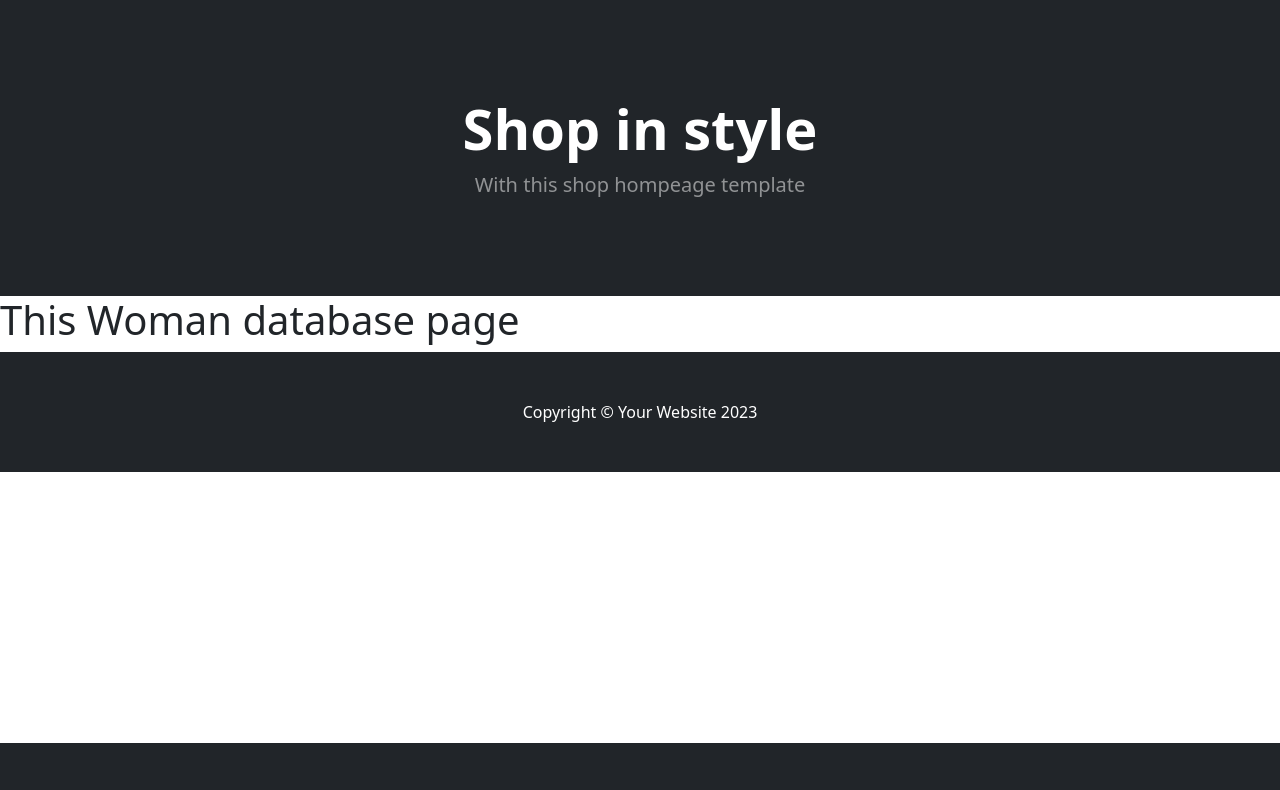
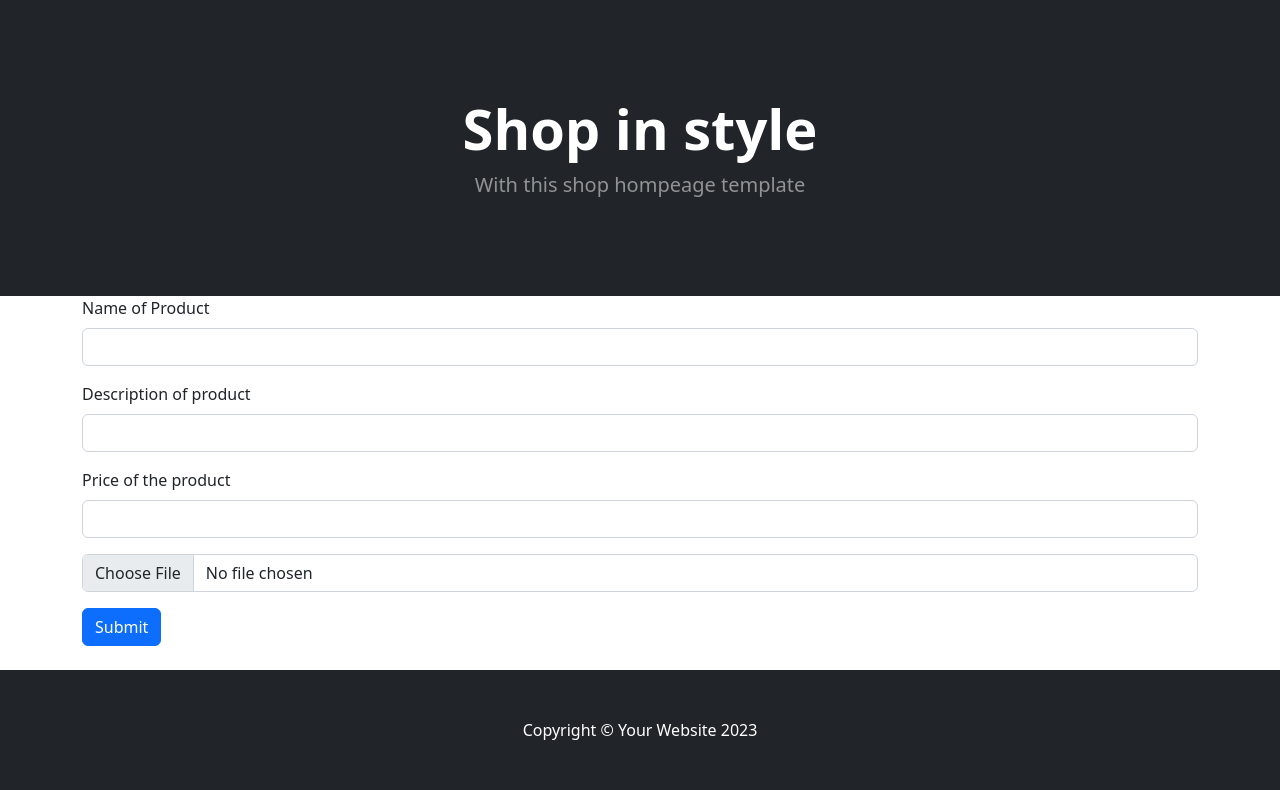
Before and after one commit to AbdulBaseer7896/clothes-web-using-flask, a Flask app: page /Add_woman in a window 1280 px wide. Shown: the part 57-847 px from the top of the page. Before the commit the page ends 800 px from the top, so only its background shows below. Run offline with Flask 3, Linux system fonts and the light colour scheme; some libraries are stand-ins or nearby versions.

Commit message:
now the data is sended in database very well. like image data

```diff
--- a/app.py
+++ b/app.py
@@ -1,62 +1,124 @@
-from flask import Flask ,request, render_template ,  flash , redirect
-from database import log_in_from_db , add_sign_table_to_db
-from database import engine , text
+from flask import Flask, request, render_template,  flash, redirect
+from database import log_in_from_db, add_sign_table_to_db
+from database import engine, text
 import os
+from datetime import datetime
 
 app = Flask(__name__)
+
 
 @app.route('/')
 def home_page():
     return render_template('index.html')
+
 
 @app.route("/sign_in")
 def sign_page():
     return render_template("sign_page.html")
 
 
-
-@app.route("/sign"  , methods =["GET" ,"POST"])
+@app.route("/sign", methods=["GET", "POST"])
 def sign_page_for():
     print("this is sign_page")
     if request.method == "POST":
         with engine.connect() as conn:
-            query = text("INSERT INTO sign_table (email__add, password_has, address1, address2, city) VALUES (:email__add, :password_has, :address1, :address2, :city)")
+            query = text(
+                "INSERT INTO sign_table (email__add, password_has, address1, address2, city) VALUES (:email__add, :password_has, :address1, :address2, :city)")
 
-            conn.execute(query, {"email__add": request.form.get('email'), "password_has": request.form.get("password"), "address1": request.form.get("address1"), "address2": request.form.get("address2"), "city": request.form.get("city")})
+            conn.execute(query, {"email__add": request.form.get('email'), "password_has": request.form.get(
+                "password"), "address1": request.form.get("address1"), "address2": request.form.get("address2"), "city": request.form.get("city")})
+            print("value is inserted in database")
             return render_template("log_in.html")
     return render_template("sign_page.html")
 
 
-
-@app.route("/log_in" , methods =["GET", "POST"])
+@app.route("/log_in", methods=["GET", "POST"])
 def log_page():
     print("thisis log_page now")
     if request.method == "POST":
         email = request.form.get("email")
         password = int(request.form.get("password"))
         log = log_in_from_db()
+        print("THis is code ")
+        print(log)
         for code in log:
             if email == "abdulbasirqazi@gmail.com" and password == 12345:
                 return render_template("admin.html")
+
             if email == code[0] and password == code[1]:
+                print(code[0], code[1])
                 return render_template("index.html")
     return render_template('log_in.html')
 
 
-@app.route("/admin"  , methods =["GET", "POST"])
+@app.route("/admin", methods=["GET", "POST"])
 def admin_page():
     return render_template("admin.html")
 
 
-@app.route("/Add_man")
+@app.route("/Add_man", methods=["GET", "POST"])
 def man_page():
+    file = request.files.get('avatar')
+    if file is not None:
+        new_filename = str(datetime.now().timestamp()).replace(
+            ".", "")  # Generating unique name for the file
+        # Spliting ORIGINAL filename to seperate extenstion
+        split_filename = file.filename.split(".")
+        # Canlculating last index of the list got by splitting the filname
+        ext_pos = len(split_filename)-1
+        # Using last index to get the file extension
+        ext = split_filename[ext_pos]
+        db_path = str(f"uploads/add_man/{new_filename}.{ext}")
+        print("The type of path  = ", type(db_path))
+        file.save(f"uploads/add_man/{new_filename}.{ext}")
+
+        print("File uploaded successfully")
+        print(request.form.get('name'), request.form.get("price"))
+        if request.method == 'POST':
+            print("post work")
+            with engine.connect() as conn:
+                query = text(
+                    "INSERT INTO add_man (item_name, price, descp , pic_name) VALUES (:item_name, :price, :descp, :pic_name)")
+                print("its between")
+                conn.execute(query, {"item_name": request.form.get('name'), "price": int(request.form.get(
+                    "price")), "descp": request.form.get("description"), "pic_name": db_path})
+                print("Data inserted successfully")
+    else:
+        print("Error: No file uploaded")
     return render_template("add_man.html")
 
-@app.route("/Add_woman")
+
+@app.route("/Add_woman", methods=["GET", "POST"] )
 def woman_page():
+    file = request.files.get('avatar')
+    if file is not None:
+        new_filename = str(datetime.now().timestamp()).replace(
+            ".", "")  # Generating unique name for the file
+        # Spliting ORIGINAL filename to seperate extenstion
+        split_filename = file.filename.split(".")
+        # Canlculating last index of the list got by splitting the filname
+        ext_pos = len(split_filename)-1
+        # Using last index to get the file extension
+        ext = split_filename[ext_pos]
+        db_path = str(f"uploads/add_woman/{new_filename}.{ext}")
+        print("The type of path  = ", type(db_path))
+        file.save(f"uploads/add_woman/{new_filename}.{ext}")
+
+        print("File uploaded successfully")
+        print(request.form.get('name'), request.form.get("price"))
+        if request.method == 'POST':
+            print("post work")
+            with engine.connect() as conn:
+                query = text(
+                    "INSERT INTO add_woman (item_name, price, descp , pic_name) VALUES (:item_name, :price, :descp, :pic_name)")
+                print("its between")
+                conn.execute(query, {"item_name": request.form.get('name'), "price": int(request.form.get(
+                    "price")), "descp": request.form.get("description"), "pic_name": db_path})
+                print("Data inserted successfully")
+    else:
+        print("Error: No file uploaded")
     return render_template("add_woman.html")
 
 
-
 if __name__ == '__main__':
-  app.run(host='0.0.0.0', debug=True)
+    app.run(host='0.0.0.0', debug=True)
--- a/database.py
+++ b/database.py
@@ -1,8 +1,8 @@
 from sqlalchemy import create_engine, text
 import os
+import mysql.connector
 
-
-bd = "mysql+pymysql://bcqcnf0mqdgxjcuwtbqr:pscale_pw_VLiReyJTnDZgOJCYKVLzheKwf4KYxQdQupkvUk7EzJB@aws.connect.psdb.cloud/first-data-base?charset=utf8mb4"
+bd = "mysql+pymysql://lkwp097ctrdqyazqlzcq:pscale_pw_LtMfaJT1s4JfNPi5Q9ck6s2VAqYa8cRbNMsyY4C0x13@aws.connect.psdb.cloud/first-data-base?charset=utf8mb4"
 engine = create_engine(
   bd , connect_args={
     "ssl":{
@@ -13,14 +13,11 @@ engine = create_engine(
 
 def log_in_from_db():
   with engine.connect() as conn:
-    result = conn.execute(text("select * from man_image"))
+    result = conn.execute(text("select * from sign_table"))
     log_in = []
     for row in result.all():
       log_in.append(row)
     return log_in
-
-# a = load_jobs_from_db()
-# print(a)
 
 
 def add_sign_table_to_db(data):
@@ -30,18 +27,3 @@ def add_sign_table_to_db(data):
     conn.execute(query, {"email_add": data['email'], "password_has": data["password"], "address1": data["address1"], "address2": data["address2"], "city": data["city"]})
 
 print("This working")
-
-
-
-
-# def sign_store_in_db():
-#     with engine.connect() as conn:
-
-
-# def get_password():
-#     with engine.connect() as conn:
-#       result = conn.execute(text("select * from loge_in"))
-#       log_in = []
-#       for row in result.all():
-#         log_in.append(row)
-#     return log_in
--- a/templates/add_man.html
+++ b/templates/add_man.html
@@ -24,7 +24,7 @@ Add Men
         <input name="price" type="number" class="form-control" id="exampleInputPassword1">
       </div>
       <div class="input-group mb-3">
-        <input type="file" name="image"  class="form-control" id="inputGroupFile02"  autocomplete="" required>
+        <input type="file" name="avatar"  class="form-control" id="inputGroupFile02">
       </div>
 
     <input type="submit"  class="btn btn-primary"></input>
--- a/templates/add_woman.html
+++ b/templates/add_woman.html
@@ -8,6 +8,24 @@ Add Woman
 
 {% block conatant %}
 
-<h1>This Woman database page</h1>
+<form class="container" action="{{ url_for('woman_page') }}"  method="post" enctype="multipart/form-data">
+    <div class="mb-3">
+      <label for="exampleInputEmail1" class="form-label">Name of Product</label>
+      <input name="name"type="text" class="form-control" id="exampleInputEmail1" aria-describedby="emailHelp">
+    </div>
+    <div class="mb-3">
+      <label for="exampleInputPassword1" class="form-label">Description of product</label>
+      <input name="description" type="text" class="form-control" id="exampleInputPassword1">
+    </div>
+    <div class="mb-3">
+        <label for="exampleInputPassword1" class="form-label">Price of the product</label>
+        <input name="price" type="number" class="form-control" id="exampleInputPassword1">
+      </div>
+      <div class="input-group mb-3">
+        <input type="file" name="avatar"  class="form-control" id="inputGroupFile02">
+      </div>
 
+    <input type="submit"  class="btn btn-primary"></input>
+  </form>
+<br>
 {% endblock conatant %}
```
Also changed, not shown: uploads/add_man/1681505418024979.jpeg (added), uploads/add_woman/1681505380028051.jpeg (added).
